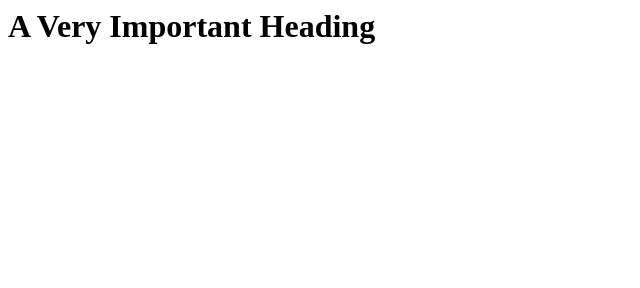
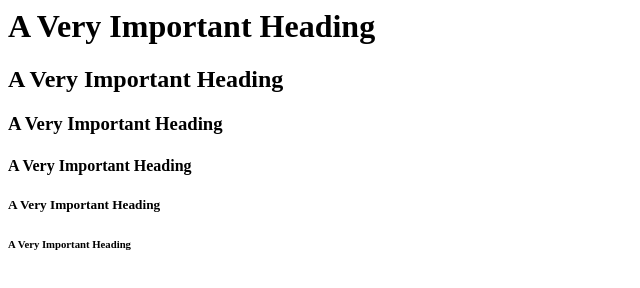
Before and after one commit to Quintranela/set08801, a plain HTML site: page heading.html in a window 1280 px wide. Shown: the whole page, without its empty margins (0-640 px from the left). Drawn offline with Linux system fonts and the light colour scheme.

Commit message:
Update heading.html

```diff
--- a/heading.html
+++ b/heading.html
@@ -4,5 +4,10 @@
 	</head>
 	<body>
 		<h1>A Very Important Heading</h1>
+		<h2>A Very Important Heading</h2>
+		<h3>A Very Important Heading</h3>
+		<h4>A Very Important Heading</h4>
+		<h5>A Very Important Heading</h5>
+		<h6>A Very Important Heading</h6>
 	</body>
 </html>
```
